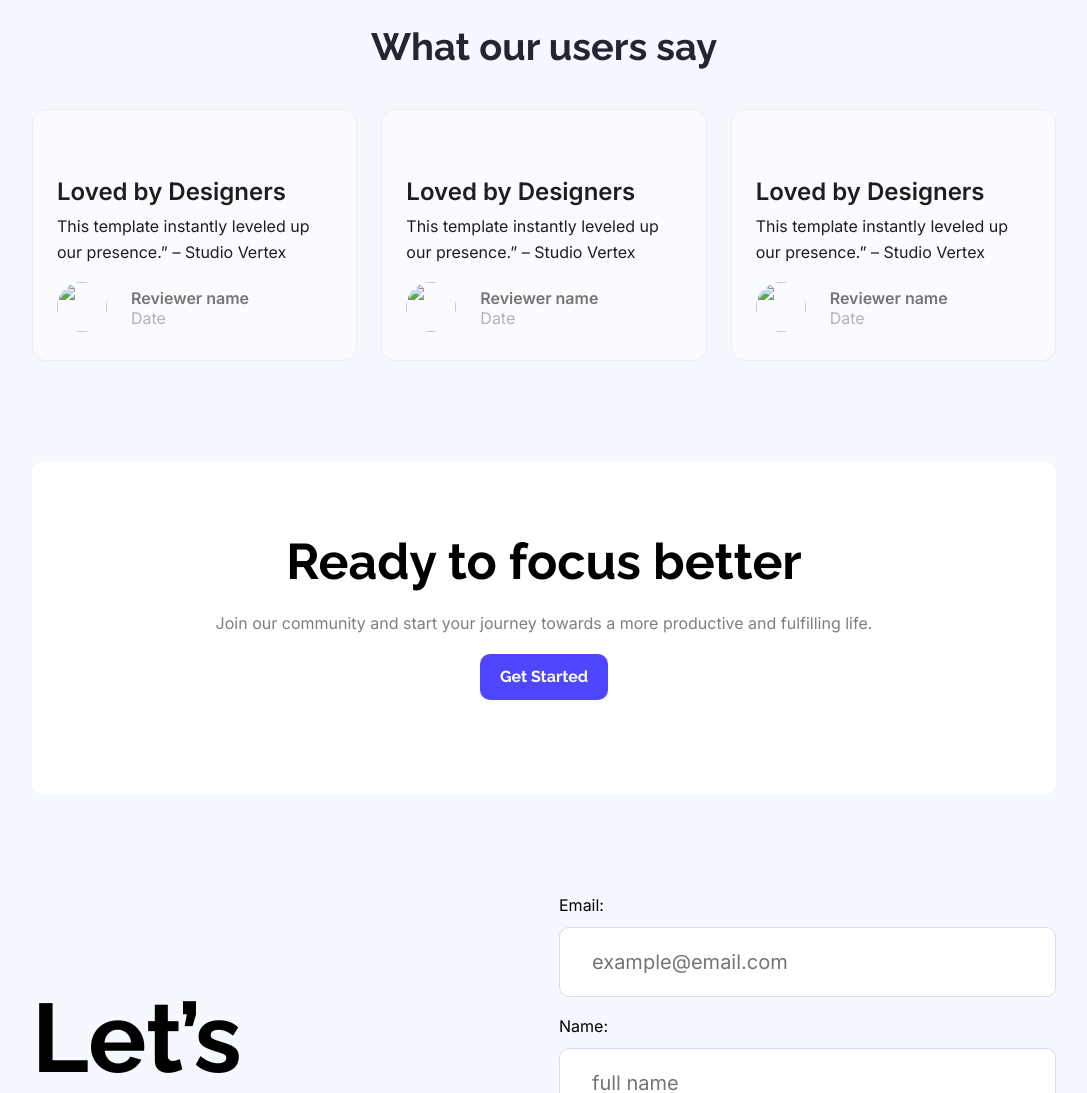
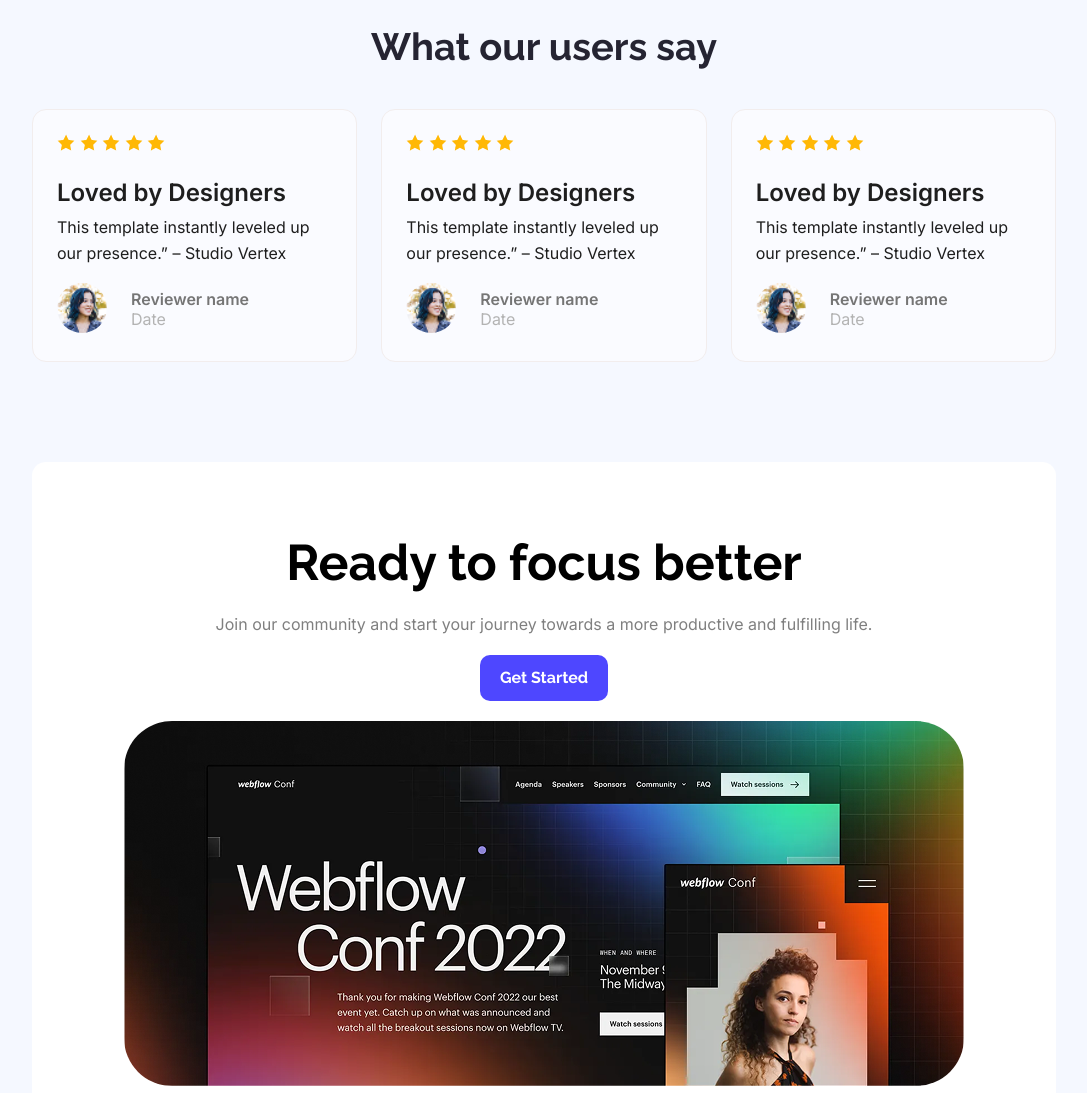
Before and after one commit to nayansarkars/web-flow-A01, a plain HTML site: page index.html in a window 1280 px wide. Shown: the part 1700-2793 px from the top of the page, without its empty margins (96-1183 px from the left). Drawn offline with Linux system fonts and the light colour scheme; the site is published under a folder, as on GitHub Pages, so addresses that start at the root find nothing.

Commit message:
image  issue solve final push

```diff
--- a/index.html
+++ b/index.html
@@ -76,18 +76,18 @@
                     <div class="testimonial_card">
                         <div class="testi_card1">
                             <div class="testi_card1_img">
-                                <img src="/images/icon-star.png" alt="">
-                                <img src="/images/icon-star.png" alt="">
-                                <img src="/images/icon-star.png" alt="">
-                                <img src="/images/icon-star.png" alt="">
-                                <img src="/images/icon-star.png" alt="">
+                                <img src="./images/icon-star.png" alt="">
+                                <img src="./images/icon-star.png" alt="">
+                                <img src="./images/icon-star.png" alt="">
+                                <img src="./images/icon-star.png" alt="">
+                                <img src="./images/icon-star.png" alt="">
                             </div>
                             <div class="testi_card1_text">
                                 <h4>Loved by Designers</h4>
                                 <p>This template instantly leveled up our presence.” – Studio Vertex</p>
                             </div>
                             <div class="imag_text">
-                                <div><img src="/images/avatar.png" alt=""></div>
+                                <div><img src="./images/avatar.png" alt=""></div>
                                 <div><h5>Reviewer name</h5>
                                 <p>Date</p>
                                 </div>
@@ -95,18 +95,18 @@
                         </div>
                         <div class="testi_card1">
                             <div class="testi_card1_img">
-                                <img src="/images/icon-star.png" alt="">
-                                <img src="/images/icon-star.png" alt="">
-                                <img src="/images/icon-star.png" alt="">
-                                <img src="/images/icon-star.png" alt="">
-                                <img src="/images/icon-star.png" alt="">
+                                <img src="./images/icon-star.png" alt="">
+                                <img src="./images/icon-star.png" alt="">
+                                <img src="./images/icon-star.png" alt="">
+                                <img src="./images/icon-star.png" alt="">
+                                <img src="./images/icon-star.png" alt="">
                             </div>
                             <div class="testi_card1_text">
                                 <h4>Loved by Designers</h4>
                                 <p>This template instantly leveled up our presence.” – Studio Vertex</p>
                             </div>
                             <div class="imag_text">
-                                <div><img src="/images/avatar.png" alt=""></div>
+                                <div><img src="./images/avatar.png" alt=""></div>
                                 <div><h5>Reviewer name</h5>
                                 <p>Date</p>
                                 </div>
@@ -114,18 +114,18 @@
                         </div>
                         <div class="testi_card1">
                             <div class="testi_card1_img">
-                                <img src="/images/icon-star.png" alt="">
-                                <img src="/images/icon-star.png" alt="">
-                                <img src="/images/icon-star.png" alt="">
-                                <img src="/images/icon-star.png" alt="">
-                                <img src="/images/icon-star.png" alt="">
+                                <img src="./images/icon-star.png" alt="">
+                                <img src="./images/icon-star.png" alt="">
+                                <img src="./images/icon-star.png" alt="">
+                                <img src="./images/icon-star.png" alt="">
+                                <img src="./images/icon-star.png" alt="">
                             </div>
                             <div class="testi_card1_text">
                                 <h4>Loved by Designers</h4>
                                 <p>This template instantly leveled up our presence.” – Studio Vertex</p>
                             </div>
                             <div class="imag_text">
-                                <div><img src="/images/avatar.png" alt=""></div>
+                                <div><img src="./images/avatar.png" alt=""></div>
                                 <div><h5>Reviewer name</h5>
                                 <p>Date</p>
                                 </div>
@@ -147,7 +147,7 @@
                     <button class="btn_primary">Get Started</button>
                 </div>
                 <div>
-                    <img src="/images/wc-big.png" alt="">
+                    <img src="./images/wc-big.png" alt="">
                 </div>
             </div>
         </section>
```
